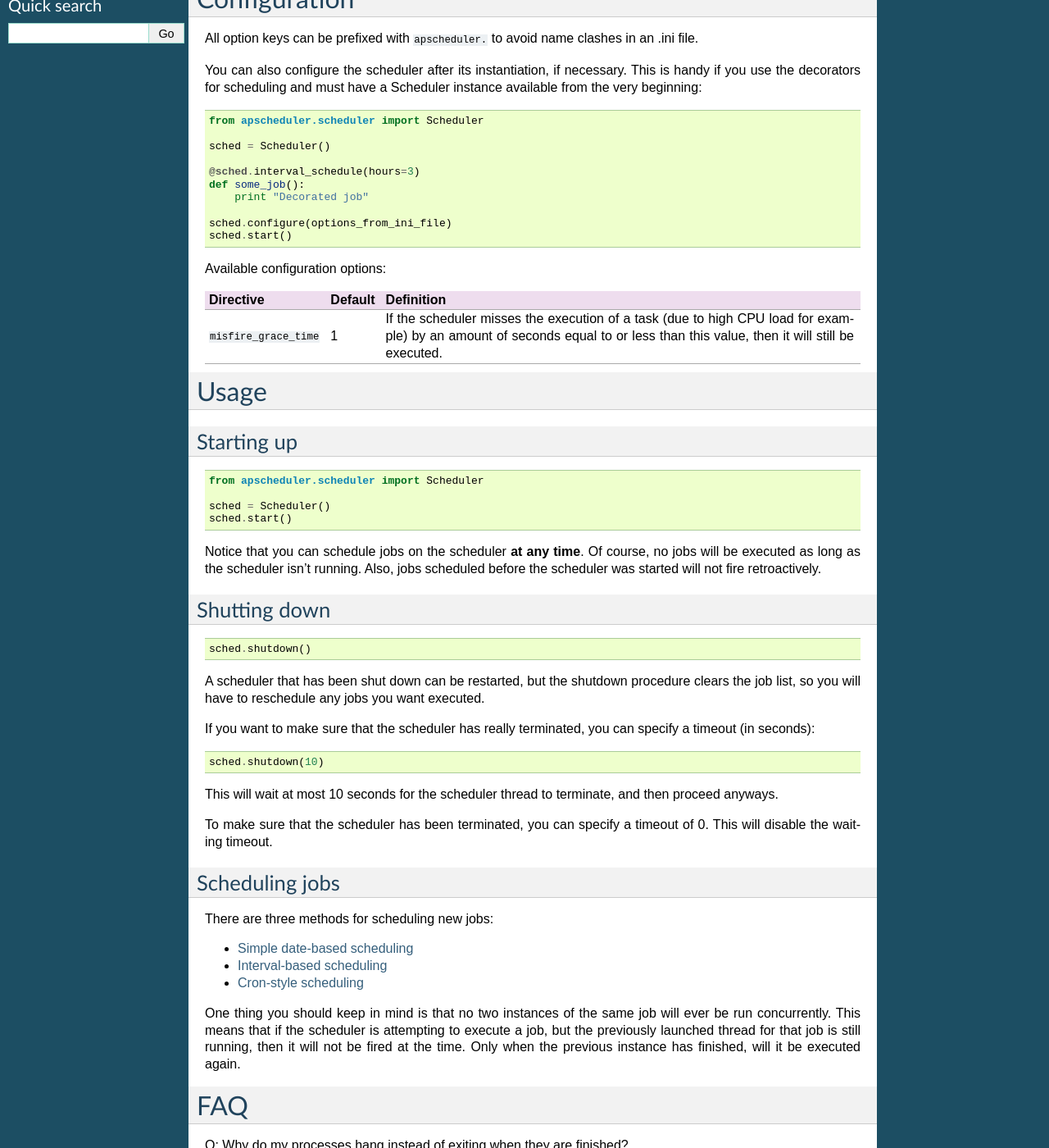
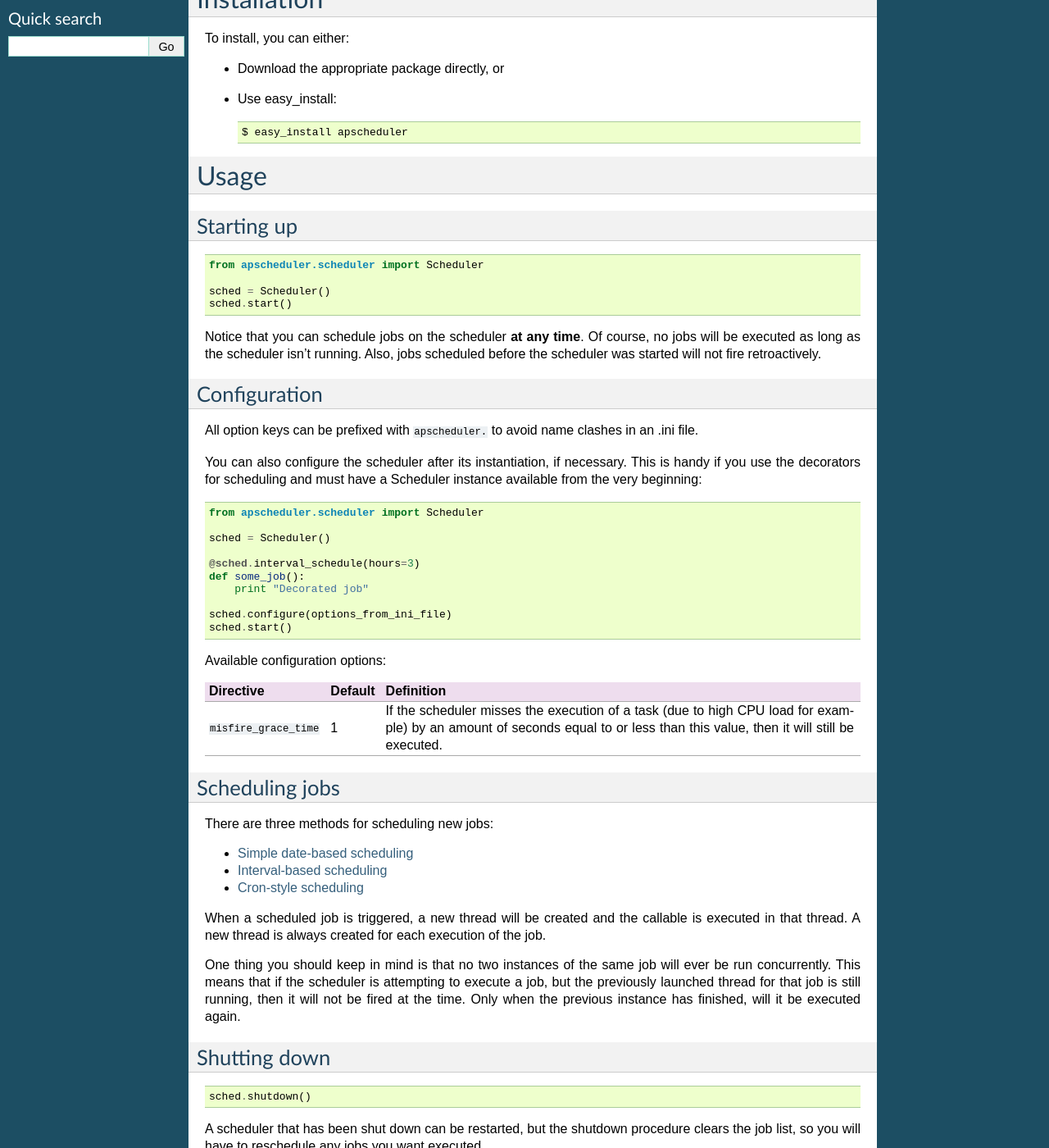
Before and after one commit to agronholm/apscheduler, a Sphinx documentation site: the page built from docs/index.rst, in a window 1280 px wide and 1400 px high, scrolled down 331 px. Shown: the whole window at 82% size. Built offline with Sphinx 7.4.7, drawn with Linux system fonts in a browser that asks for light colours; some of the changed text lies outside the part shown.

Commit message:
Reorganized the structure and explained the process of running jobs in more detail.

```diff
--- a/docs/index.rst
+++ b/docs/index.rst
@@ -14,8 +14,36 @@ of your choosing.
 * Interval-based scheduling of jobs, with configurable start date and
   repeat count
 
+Installation
+============
+
+To install, you can either:
+
+* Download the appropriate package directly, or
+* Use easy_install::
+
+	$ easy_install apscheduler
+
+Usage
+=====
+
+Starting up
+-----------
+
+::
+
+    from apscheduler.scheduler import Scheduler
+
+    sched = Scheduler()
+    sched.start()
+
+Notice that you can schedule jobs on the scheduler **at any time**.
+Of course, no jobs will be executed as long as the scheduler isn't running.
+Also, jobs scheduled before the scheduler was started will not fire
+retroactively.
+
 Configuration
-=============
+-------------
 
 All option keys can be prefixed with ``apscheduler.`` to avoid name clashes
 in an .ini file.
@@ -46,23 +74,27 @@ Directive               Default  Definition
                                  then it will still be executed.
 ======================= ======== ==============================================
 
-Usage
-=====
+Scheduling jobs
+---------------
 
-Starting up
------------
+There are three methods for scheduling new jobs:
 
-::
+.. toctree::
+   :maxdepth: 1
 
-    from apscheduler.scheduler import Scheduler
+   dateschedule
+   intervalschedule
+   cronschedule
 
-    sched = Scheduler()
-    sched.start()
+When a scheduled job is triggered, a new thread will be created and the
+callable is executed in that thread. A new thread is always created for
+each execution of the job.
 
-Notice that you can schedule jobs on the scheduler **at any time**.
-Of course, no jobs will be executed as long as the scheduler isn't running.
-Also, jobs scheduled before the scheduler was started will not fire
-retroactively.
+One thing you should keep in mind is that no two instances of the same job
+will ever be run concurrently. This means that if the scheduler is attempting
+to execute a job, but the previously launched thread for that job is still
+running, then it will not be fired at the time. Only when the previous instance
+has finished, will it be executed again.
 
 Shutting down
 -------------
```
Also changed, not shown: other parts of docs/index.rst (+0 -18 lines).
